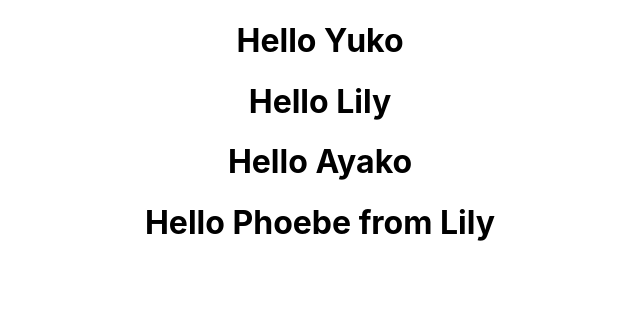
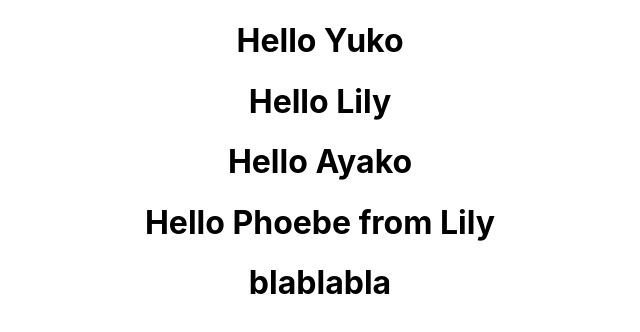
Before and after one commit to phoebehala/github-practice, a React (Create React App) app: page / in a window 1280 px wide. Shown: the top 332 px of the page, without its empty margins (320-960 px from the left). Built offline with nearby package versions, Linux system fonts and the light colour scheme.

Commit message:
more bla

```diff
--- a/src/App.js
+++ b/src/App.js
@@ -8,6 +8,8 @@ function App() {
       <h1>Hello Lily</h1>
       <h1>Hello Ayako</h1>
       <h1>Hello Phoebe from Lily</h1>
+
+      <h1>blablabla</h1>
     </div>
   );
 }
--- a/src/phoebe.js
+++ b/src/phoebe.js
@@ -1 +1,2 @@
 blablabla
+blablabla
```
